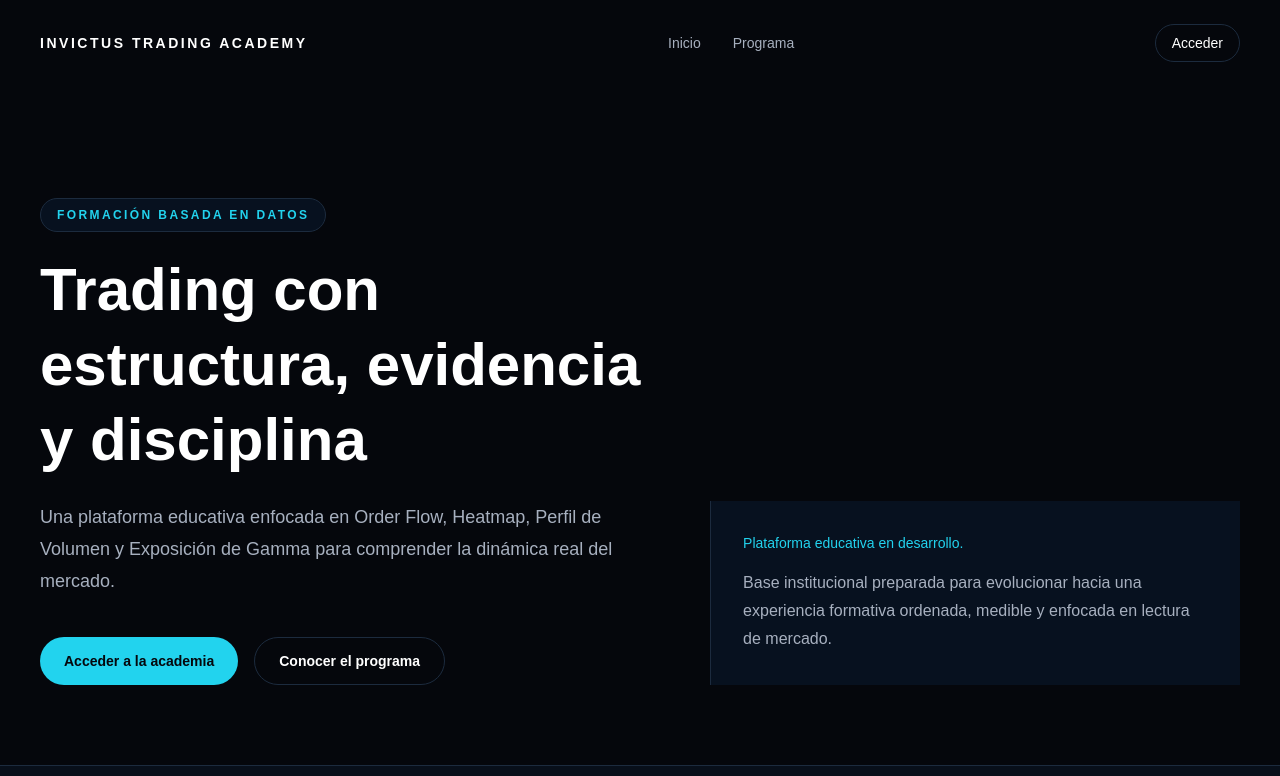
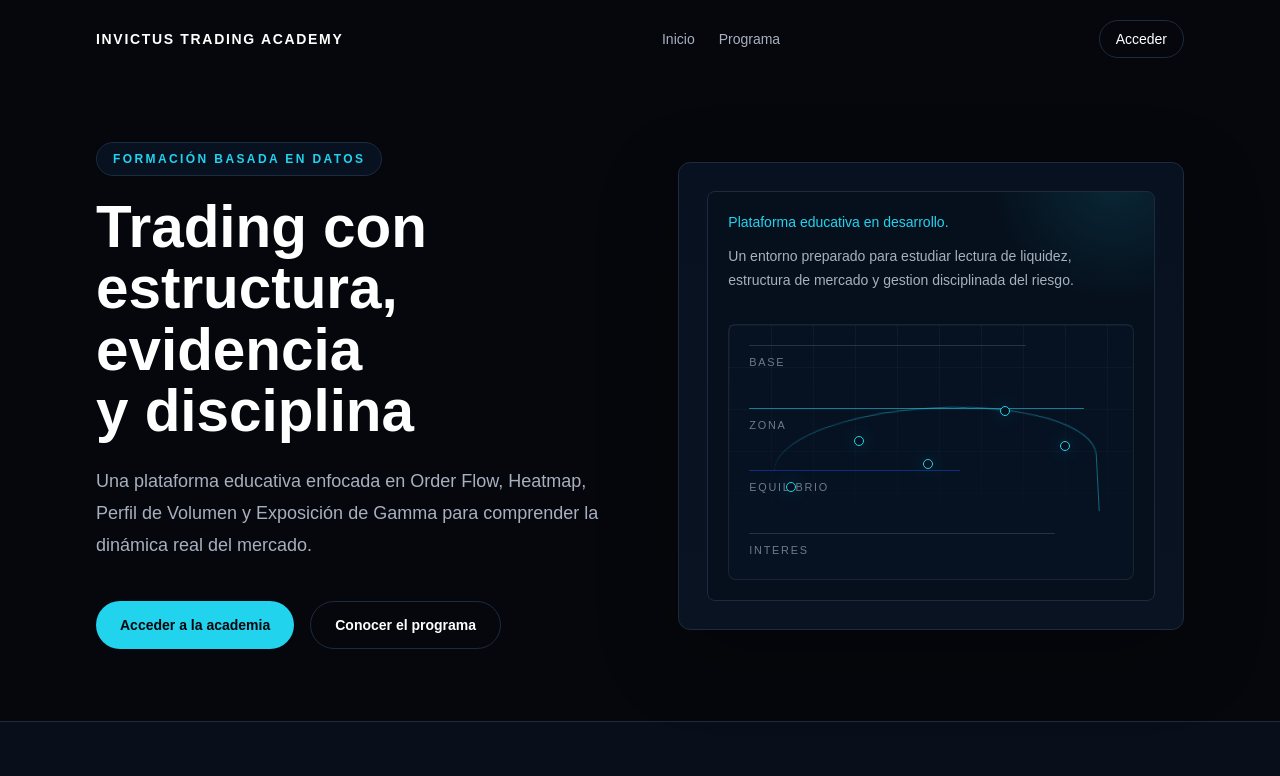
Before and after one commit to invictusgex/invictus-academy, a Next.js app: page / in a window 1280 px wide. Shown: the top 776 px of the page. Built offline with nearby package versions, Linux system fonts and the light colour scheme.

Commit message:
style: refinar composición de la portada

```diff
--- a/src/app/globals.css
+++ b/src/app/globals.css
@@ -6,13 +6,19 @@
   --color-surface: #07111f;
   --color-panel-bg: #07111f;
   --color-card-bg: #091322;
+  --color-chart-bg: #06101d;
+  --color-chart-surface: rgba(8, 20, 36, 0.72);
   --color-text-primary: #f8fbff;
   --color-text-secondary: #a7b0bf;
   --color-text-muted: #6f7a89;
   --color-border: #1c2b3e;
+  --color-border-soft: rgba(255, 255, 255, 0.08);
   --color-blue: #1d4ed8;
   --color-cyan: #22d3ee;
   --color-cyan-hover: #67e8f9;
+  --color-cyan-line: rgba(34, 211, 238, 0.56);
+  --color-blue-line: rgba(29, 78, 216, 0.48);
+  --color-muted-line: rgba(167, 176, 191, 0.2);
   --color-hover-bg: #0f2238;
   --background: var(--color-page-bg);
   --foreground: var(--color-text-primary);
@@ -39,3 +45,47 @@ a {
   background: var(--color-cyan);
   color: var(--color-page-bg);
 }
+
+.market-panel::before {
+  position: absolute;
+  inset: -35% -20% auto auto;
+  width: 16rem;
+  height: 16rem;
+  content: "";
+  background: radial-gradient(
+    circle,
+    rgba(34, 211, 238, 0.12),
+    transparent 68%
+  );
+  pointer-events: none;
+}
+
+.market-grid {
+  background-image:
+    linear-gradient(rgba(255, 255, 255, 0.045) 1px, transparent 1px),
+    linear-gradient(90deg, rgba(255, 255, 255, 0.045) 1px, transparent 1px);
+  background-size: 42px 42px;
+  mask-image: linear-gradient(to bottom, rgba(0, 0, 0, 0.9), transparent 92%);
+}
+
+.market-path {
+  opacity: 0.78;
+  transform: rotate(-3deg);
+}
+
+@media (prefers-reduced-motion: no-preference) {
+  .market-path {
+    animation: market-drift 9s ease-in-out infinite;
+  }
+}
+
+@keyframes market-drift {
+  0%,
+  100% {
+    transform: translateY(0) rotate(-3deg);
+  }
+
+  50% {
+    transform: translateY(-4px) rotate(-3deg);
+  }
+}
--- a/src/app/page.tsx
+++ b/src/app/page.tsx
@@ -16,21 +16,36 @@ const focusCards = [
   },
 ];
 
+const liquidityLevels = [
+  { label: "Base", width: "76%", tone: "muted" },
+  { label: "Zona", width: "92%", tone: "cyan" },
+  { label: "Equilibrio", width: "58%", tone: "blue" },
+  { label: "Interes", width: "84%", tone: "muted" },
+];
+
+const marketPoints = [
+  "left-[14%] top-[62%]",
+  "left-[31%] top-[44%]",
+  "left-[48%] top-[53%]",
+  "left-[67%] top-[32%]",
+  "left-[82%] top-[46%]",
+];
+
 export default function Home() {
   const currentYear = new Date().getFullYear();
 
   return (
     <div className="min-h-screen bg-[var(--color-page-bg)] text-[var(--color-text-primary)]">
-      <header className="mx-auto flex w-full max-w-7xl items-center justify-between px-6 py-6 sm:px-8 lg:px-10">
+      <header className="mx-auto flex w-full max-w-6xl items-center justify-between gap-4 px-5 py-5 sm:px-6 lg:px-8">
         <a
           href="#inicio"
-          className="text-sm font-semibold tracking-[0.18em] text-white uppercase"
+          className="max-w-[13rem] text-xs font-semibold tracking-[0.12em] text-white uppercase sm:max-w-none sm:text-sm"
         >
           Invictus Trading Academy
         </a>
         <nav
           aria-label="Navegación principal"
-          className="hidden items-center gap-8 text-sm text-[var(--color-text-secondary)] sm:flex"
+          className="hidden items-center gap-6 text-sm text-[var(--color-text-secondary)] md:flex"
         >
           <a className="transition hover:text-white" href="#inicio">
             Inicio
@@ -41,19 +56,19 @@ export default function Home() {
         </nav>
         <a
           href="#acceso"
-          className="rounded-full border border-[var(--color-border)] px-4 py-2 text-sm font-medium text-white transition hover:border-[var(--color-cyan)] hover:bg-[var(--color-hover-bg)]"
+          className="shrink-0 rounded-full border border-[var(--color-border)] px-4 py-2 text-sm font-medium text-white transition hover:border-[var(--color-cyan)] hover:bg-[var(--color-hover-bg)]"
         >
           Acceder
         </a>
       </header>
 
       <main id="inicio">
-        <section className="mx-auto grid w-full max-w-7xl gap-12 px-6 pt-16 pb-20 sm:px-8 sm:pt-24 lg:grid-cols-[1.08fr_0.92fr] lg:px-10 lg:pt-28">
-          <div className="max-w-3xl">
+        <section className="mx-auto grid w-full max-w-6xl items-center gap-10 px-5 pt-10 pb-14 sm:px-6 sm:pt-14 sm:pb-16 lg:grid-cols-[1.02fr_0.98fr] lg:gap-14 lg:px-8 lg:pt-16 lg:pb-18">
+          <div className="max-w-[43rem]">
             <p className="mb-5 inline-flex rounded-full border border-[var(--color-border)] bg-[var(--color-surface)] px-4 py-2 text-xs font-semibold tracking-[0.2em] text-[var(--color-cyan)] uppercase">
               Formación basada en datos
             </p>
-            <h1 className="text-4xl leading-tight font-semibold text-balance text-white sm:text-5xl lg:text-6xl">
+            <h1 className="max-w-[42rem] text-4xl leading-tight font-semibold text-balance text-white sm:text-5xl lg:text-[3.65rem] lg:leading-[1.05]">
               Trading con estructura, evidencia y disciplina
             </h1>
             <p className="mt-6 max-w-2xl text-lg leading-8 text-[var(--color-text-secondary)]">
@@ -79,16 +94,52 @@ export default function Home() {
 
           <aside
             aria-label="Estado de la plataforma"
-            className="self-end border-l border-[var(--color-border)] bg-[var(--color-panel-bg)] p-6 sm:p-8"
+            className="rounded-xl border border-[var(--color-border)] bg-[linear-gradient(180deg,var(--color-panel-bg),var(--color-card-bg))] p-5 shadow-[0_24px_80px_rgba(0,0,0,0.28)] sm:p-6 lg:p-7"
           >
-            <p className="text-sm font-medium text-[var(--color-cyan)]">
-              Plataforma educativa en desarrollo.
-            </p>
-            <p className="mt-4 text-base leading-7 text-[var(--color-text-secondary)]">
-              Base institucional preparada para evolucionar hacia una
-              experiencia formativa ordenada, medible y enfocada en lectura de
-              mercado.
-            </p>
+            <div className="market-panel relative overflow-hidden rounded-lg border border-[var(--color-border)] bg-[var(--color-chart-bg)] p-5">
+              <div className="relative z-10">
+                <p className="text-sm font-medium text-[var(--color-cyan)]">
+                  Plataforma educativa en desarrollo.
+                </p>
+                <p className="mt-3 max-w-md text-sm leading-6 text-[var(--color-text-secondary)]">
+                  Un entorno preparado para estudiar lectura de liquidez,
+                  estructura de mercado y gestion disciplinada del riesgo.
+                </p>
+              </div>
+
+              <div
+                aria-hidden="true"
+                className="relative z-10 mt-8 h-64 rounded-lg border border-[var(--color-border-soft)] bg-[var(--color-chart-surface)] p-5"
+              >
+                <div className="absolute inset-0 market-grid" />
+                <div className="relative flex h-full flex-col justify-between">
+                  {liquidityLevels.map((level) => (
+                    <div key={level.label} className="relative">
+                      <span
+                        className={`block h-px rounded-full ${
+                          level.tone === "cyan"
+                            ? "bg-[var(--color-cyan-line)]"
+                            : level.tone === "blue"
+                              ? "bg-[var(--color-blue-line)]"
+                              : "bg-[var(--color-muted-line)]"
+                        }`}
+                        style={{ width: level.width }}
+                      />
+                      <span className="mt-2 block text-[0.68rem] font-medium tracking-[0.16em] text-[var(--color-text-muted)] uppercase">
+                        {level.label}
+                      </span>
+                    </div>
+                  ))}
+                </div>
+                <div className="market-path absolute right-[9%] bottom-[22%] left-[11%] h-[44%] rounded-t-[58%] border-t border-r border-[var(--color-cyan-line)]" />
+                {marketPoints.map((position) => (
+                  <span
+                    key={position}
+                    className={`absolute ${position} h-2.5 w-2.5 rounded-full border border-[var(--color-cyan)] bg-[var(--color-chart-bg)] shadow-[0_0_18px_rgba(34,211,238,0.24)]`}
+                  />
+                ))}
+              </div>
+            </div>
           </aside>
         </section>
 
@@ -96,7 +147,7 @@ export default function Home() {
           id="programa"
           className="border-y border-[var(--color-border)] bg-[var(--color-section-bg)]"
         >
-          <div className="mx-auto grid w-full max-w-7xl gap-5 px-6 py-16 sm:px-8 lg:grid-cols-3 lg:px-10">
+          <div className="mx-auto grid w-full max-w-6xl gap-5 px-5 py-12 sm:px-6 sm:py-14 lg:grid-cols-3 lg:px-8">
             {focusCards.map((card) => (
               <article
                 key={card.title}
@@ -114,7 +165,7 @@ export default function Home() {
         </section>
       </main>
 
-      <footer className="mx-auto flex w-full max-w-7xl flex-col gap-2 px-6 py-8 text-sm text-[var(--color-text-muted)] sm:flex-row sm:items-center sm:justify-between sm:px-8 lg:px-10">
+      <footer className="mx-auto flex w-full max-w-6xl flex-col gap-2 px-5 py-8 text-sm text-[var(--color-text-muted)] sm:flex-row sm:items-center sm:justify-between sm:px-6 lg:px-8">
         <p>Invictus Trading Academy © {currentYear}</p>
         <p>Educación financiera con enfoque analítico.</p>
       </footer>
```
Also changed, not shown: 1 other file (tests, documents, lock files or other folders).
